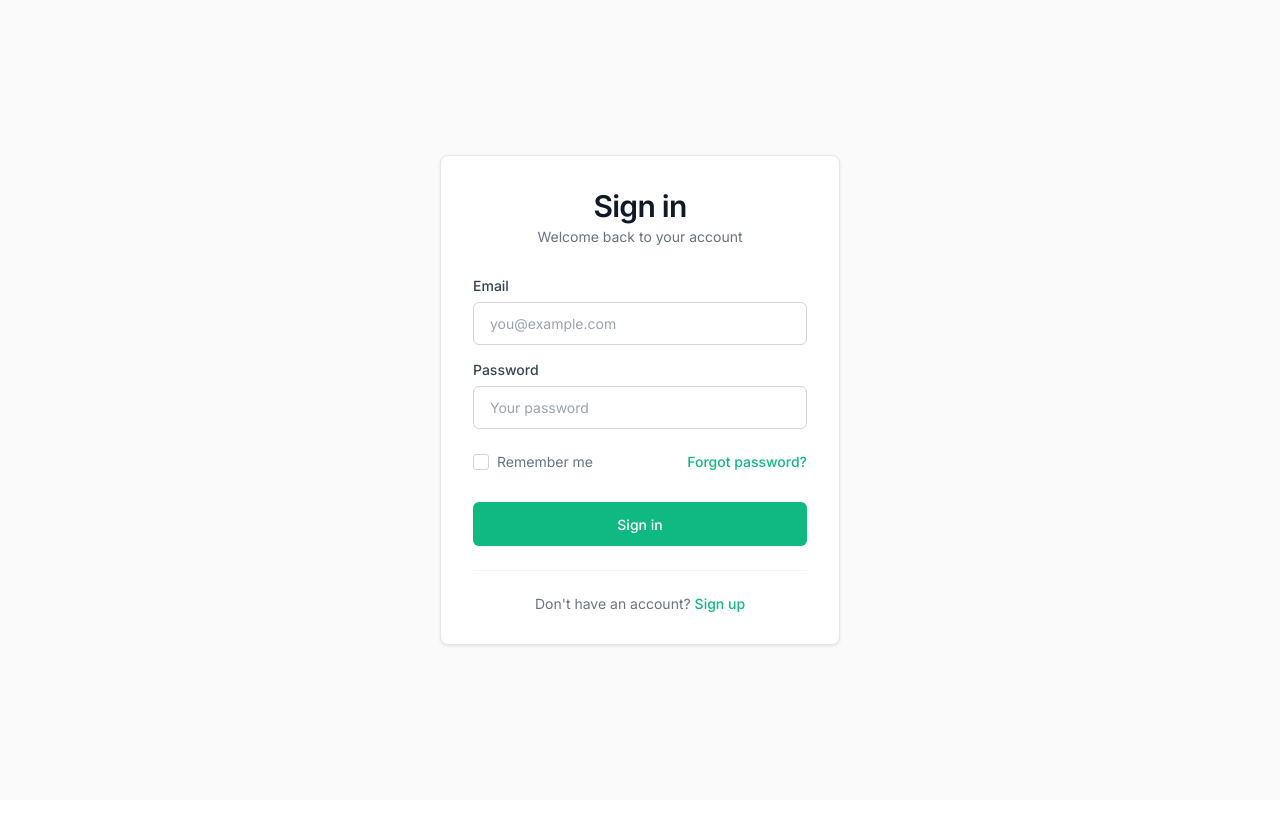
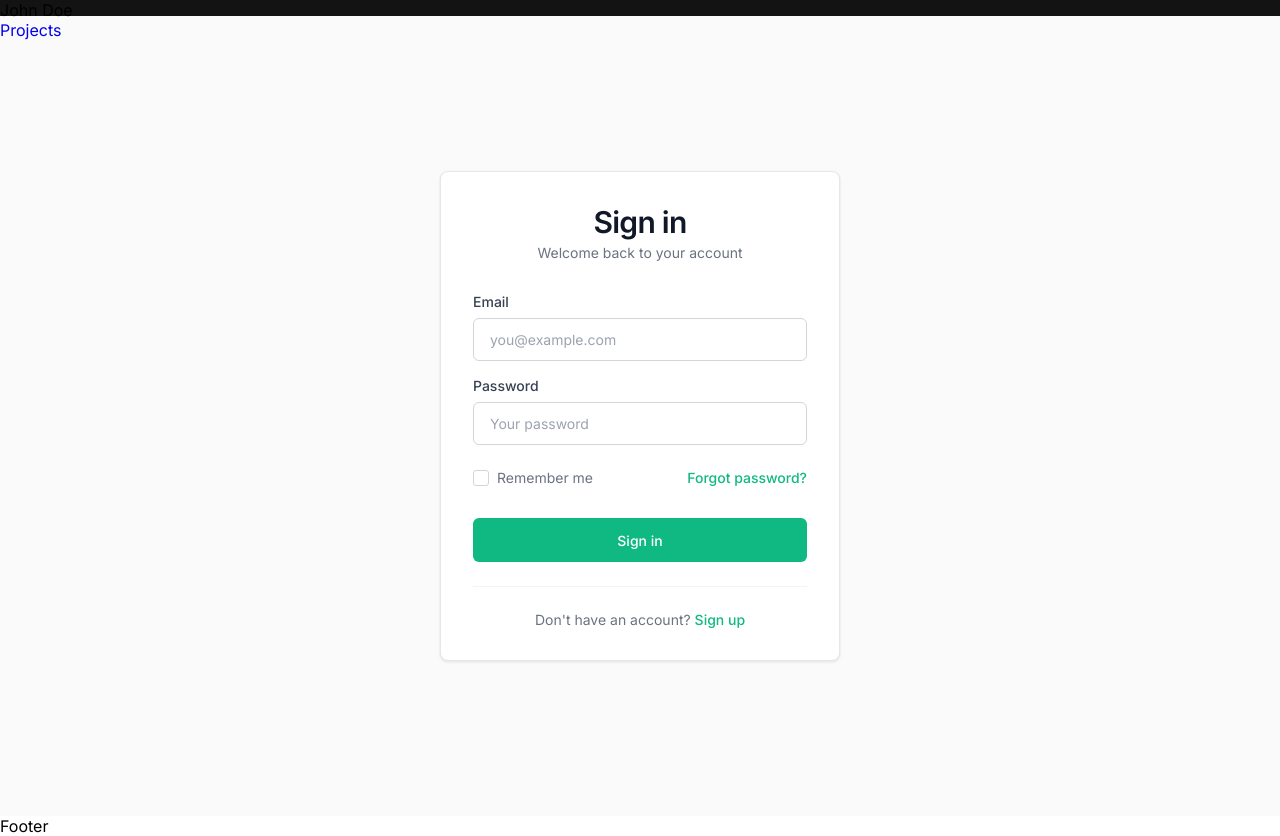
Before and after one commit to paulkabzz/portfolio, a React (Vite) app: page /login in a window 1280 px wide. Before the commit the page ends 800 px from the top, so only its background shows below. Built offline with nearby package versions, Linux system fonts and the light colour scheme; no server answers.

Commit message:
created root-layout

```diff
--- a/src/app.tsx
+++ b/src/app.tsx
@@ -5,17 +5,20 @@ import Project from './pages/project/page'
 import ProtectedRoute from './componets/protected-route'
 import Admin from './pages/admin/page'
 import Login from './pages/login/page'
+import RootLayout from './root-layout'
 
 function App() {
 
   return (
     <>
         <Routes>
-          <Route  path='/' element={ <Home /> }/>
-          <Route path='/project/:id' element={<Project />} />
-          <Route path='/login' element={<Login />} />
-          <Route element={<ProtectedRoute />} >
+          <Route path='/' element={<RootLayout />}>
+              <Route  index element={ <Home /> }/>
+              <Route path='/project/:id' element={<Project />} />
+              <Route path='/login' element={<Login />} />
+              <Route element={<ProtectedRoute />} >
               <Route path='/admin' element={<Admin />} />
+          </Route>
           </Route>
         </Routes>
     </>
--- /dev/null
+++ b/src/componets/common/footer/footer.tsx
@@ -0,0 +1,9 @@
+import React from 'react'
+
+const Footer = () => {
+  return (
+    <div>Footer</div>
+  )
+}
+
+export default Footer
--- /dev/null
+++ b/src/componets/common/navbar/index.module.css
@@ -0,0 +1,8 @@
+.header {
+    position: sticky;
+    z-index: 100;
+    top: 0;
+    width: 100%;
+    height: 1rem;
+    background-color: #131313;
+}
--- /dev/null
+++ b/src/componets/common/navbar/navbar.tsx
@@ -0,0 +1,36 @@
+import { Link } from "react-router";
+import styles from './index.module.css';
+
+interface NavLink {
+    label: string;
+    href: string;
+}
+interface INavBar {
+    name: string;
+    links: Array<NavLink>;
+}
+
+const NavBar: React.FC<INavBar> = ({name, links}) => {
+  return (
+    <header className={styles.header}>
+        <section>
+            { name }
+        </section>
+        <section>
+            <nav>
+                <ul>
+                    {
+                        links.map((link, index: number) => (
+                            <li key={index}>
+                                <Link to={link.href}>{link.label}</Link>
+                            </li>
+                        ))
+                    }
+                </ul>
+            </nav>
+        </section>
+    </header>
+  )
+}
+
+export default NavBar
--- /dev/null
+++ b/src/root-layout.tsx
@@ -0,0 +1,25 @@
+import { href, Outlet } from "react-router";
+import NavBar from "./componets/common/navbar/navbar";
+import { useAuth } from "./context/auth-context";
+import Footer from "./componets/common/footer/footer";
+
+const RootLayout: React.FC = (): React.ReactElement => {
+    const { user } = useAuth();
+    const links = [
+        {
+            label: "Projects",
+            href: "#projects"
+        }
+    ]
+  return (
+    <>
+      <NavBar name={user?.name ?? "John Doe"} links={links} />
+      <main>
+        <Outlet />
+      </main>
+      <Footer />
+    </>
+  )
+}
+
+export default RootLayout;
```
